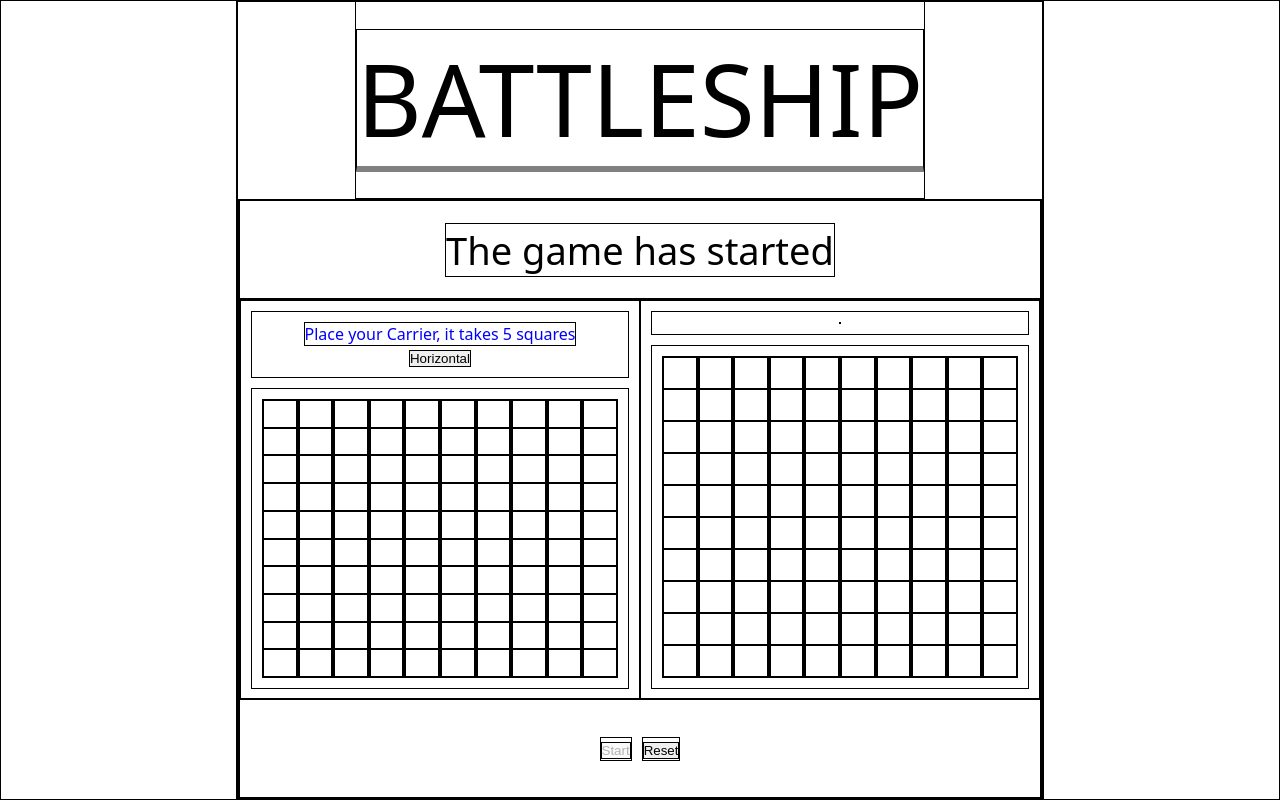
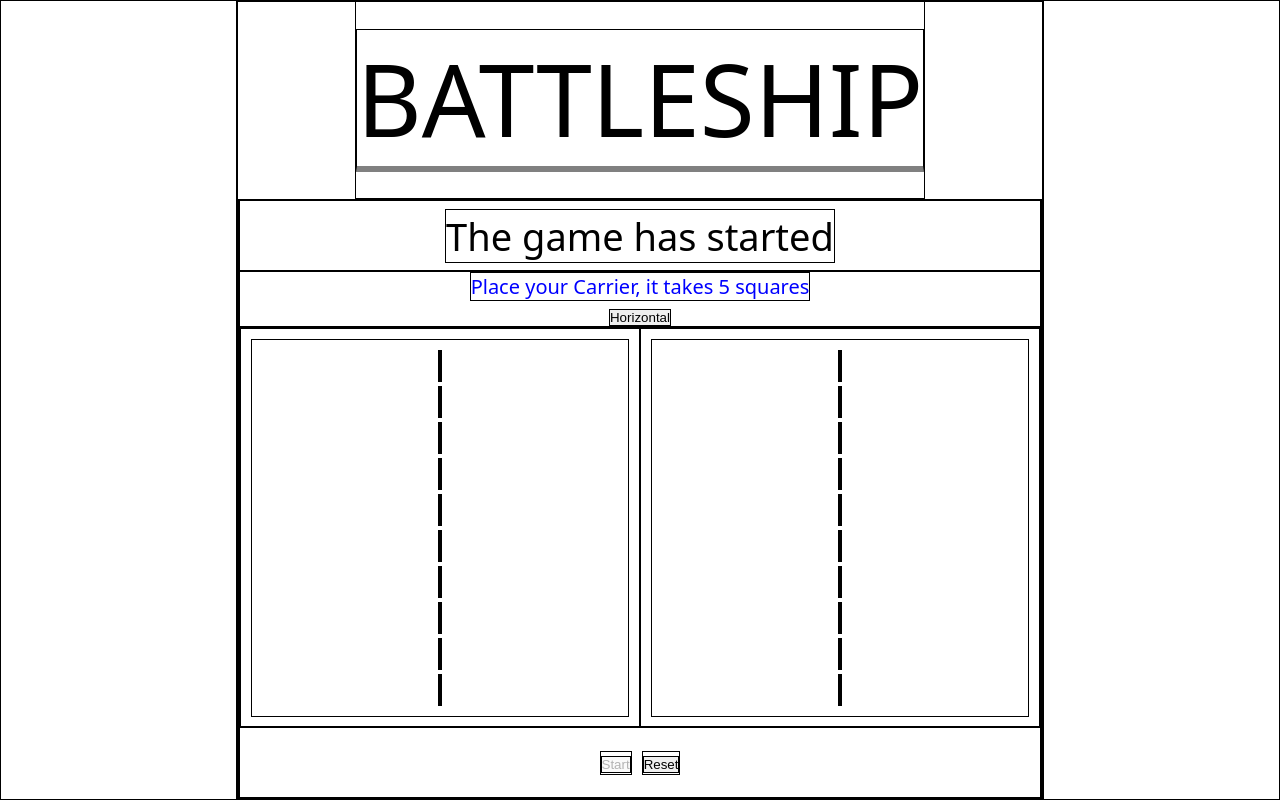
Before and after one commit to 4whatspc3/Project-Battleship, a website built with webpack: page src/index.html in a window 1280 px wide. Both pictures are taken after a click on the button "Start". Built offline with nearby package versions, Linux system fonts and the light colour scheme; a web font is replaced by a local one.

Commit message:
fix: '.info-1' class
Move '.info-1' paragraph from '.board-1' div to
'.info-playerOne' div.

```diff
--- a/src/DOM_components/DOM_subcomponents/btnDirection.js
+++ b/src/DOM_components/DOM_subcomponents/btnDirection.js
@@ -1,7 +1,5 @@
 const btnDirection = () => {
-  const directionContainer = document.querySelector(
-    ".board-1 > div:first-of-type",
-  );
+  const directionContainer = document.querySelector(".info-playerOne");
 
   const button = document.createElement("button");
 
--- a/src/DOM_components/comp05_getShips.js
+++ b/src/DOM_components/comp05_getShips.js
@@ -1,7 +1,7 @@
 import ships from "../ships/ships";
 
 const getShips = (playerOne, counter, playerBoard, x, y) => {
-  const btn = document.querySelector(".board-1 button");
+  const btn = document.querySelector(".info-playerOne button");
 
   switch (counter) {
     case 0:
--- a/src/gameboard/gameboard.js
+++ b/src/gameboard/gameboard.js
@@ -18,7 +18,7 @@ class gameboard {
   }
 
   boardDom(num) {
-    const grid = document.querySelector(`.board-${num} > div:last-of-type`);
+    const grid = document.querySelector(`.board-${num} > div`);
 
     for (let i = 0; i < 10; i++) {
       const x = document.createElement("div");
--- a/src/index.html
+++ b/src/index.html
@@ -12,17 +12,14 @@
         <div class="info-general">
           <p>Welcome to classic battleship</p>
         </div>
+        <div class="info-playerOne">
+          <p class="info-1"></p>
+        </div>
         <div class="game">
           <div class="board-1">
-            <div>
-              <p class="info-1"></p>
-            </div>
             <div></div>
           </div>
           <div class="board-2">
-            <div>
-              <p class="info-2"></p>
-            </div>
             <div></div>
           </div>
         </div>
--- a/src/style.css
+++ b/src/style.css
@@ -55,6 +55,18 @@ header > p {
   font-size: 38px;
 }
 
+.info-playerOne {
+  display: flex;
+  flex-direction: column;
+  gap: 8px;
+  align-items: center;
+  justify-content: center;
+}
+
+.info-playerOne > p {
+  font-size: 20px;
+}
+
 .game {
   height: 400px;
   display: flex;
@@ -87,9 +99,9 @@ header > p {
   flex-wrap: wrap;
 }
 
-.board-1 > div:first-of-type,
-.board-2 > div:first-of-type {
-  flex: 0 1 auto;
+.board-1 > div,
+.board-2 > div {
+  flex: 1 1 auto;
   flex-direction: column;
   align-items: center;
   gap: 4px;
```
